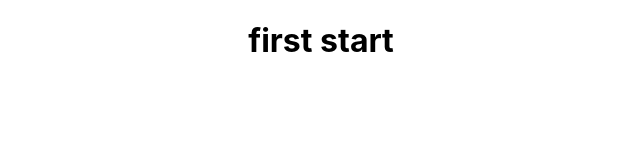
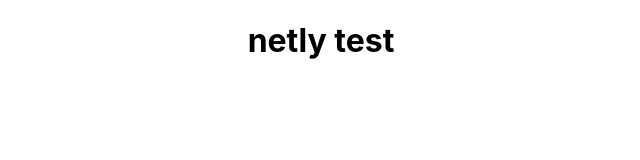
Before and after one commit to Abdelmajeed-Shaheen/Productivity, a React (Create React App) app: page / in a window 1280 px wide. Shown: the top 160 px of the page, without its empty margins (319-959 px from the left). Built offline with nearby package versions, Linux system fonts and the light colour scheme.

Commit message:
netly test

```diff
--- a/src/App.js
+++ b/src/App.js
@@ -4,7 +4,7 @@ import './App.css';
 function App() {
   return (
     <div className="App">
-      <h1>first start</h1>
+      <h1>netly test</h1>
     </div>
   );
 }
```
